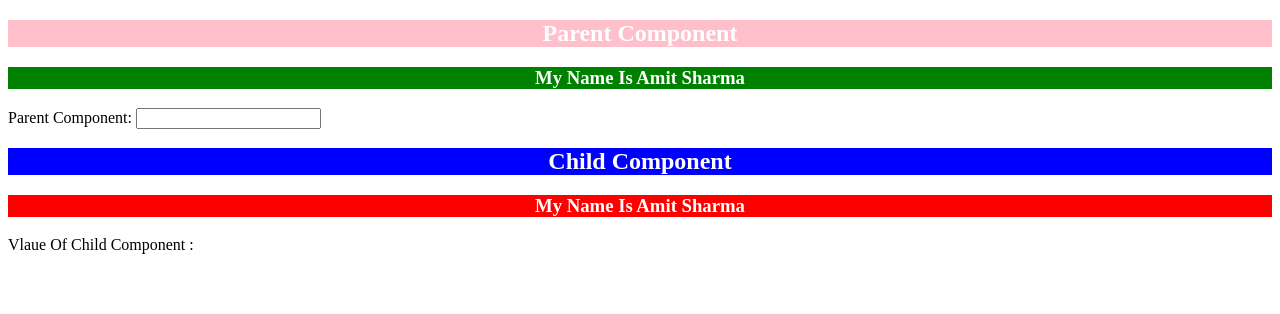
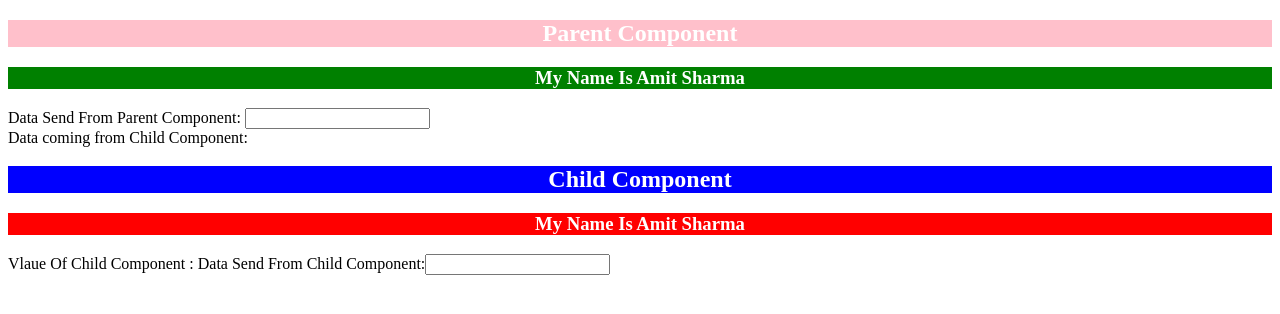
Before and after one commit to amitdheeman23/InterviewQuestions, an Angular app: page / in a window 1280 px wide. Shown: the top 314 px of the page. Built offline with nearby package versions, Linux system fonts and the light colour scheme.

Commit message:
child to Parent communication with output Property

```diff
--- a/src/app/app.component.html
+++ b/src/app/app.component.html
@@ -5,8 +5,10 @@
 <h3>My Name Is Amit Sharma</h3>
 <!-- Parent Component: <input type="text" #Pcomponet (keyup)="0"/>
 <app-home [Pdata]="Pcomponet.value"></app-home> -->
-Parent Component: <input type="text" #Pcomonent (keyup)="0">
-<app-home [data]="Pcomonent.value"></app-home>
+Data Send From Parent Component: <input type="text" #Pcomonent (keyup)="0"><br>
+
+Data coming from Child Component:{{cData}}
+<app-home [data]="Pcomonent.value" (childevent)="getData($event)"></app-home>
 
 
 
--- a/src/app/app.component.ts
+++ b/src/app/app.component.ts
@@ -8,7 +8,12 @@ import { Observable } from 'rxjs';
 })
 export class AppComponent {
   title="Angular"
+  cData='';
   constructor(){
 
   }
+
+  getData(e:any){
+    this.cData=e;
+  }
 }
--- a/src/app/home/home.component.html
+++ b/src/app/home/home.component.html
@@ -4,3 +4,5 @@
 
 <h3>My Name Is Amit Sharma</h3>
 Vlaue Of Child Component :{{data}}
+
+Data Send From Child Component:<input type="text" #Ccomponent  (keyup)="onChange(Ccomponent.value)">
--- a/src/app/home/home.component.ts
+++ b/src/app/home/home.component.ts
@@ -1,16 +1,24 @@
-import { Component, OnInit } from '@angular/core';
+import { Component, EventEmitter, OnInit } from '@angular/core';
 
 @Component({
   selector: 'app-home',
   templateUrl: './home.component.html',
   styleUrls: ['./home.component.scss'],
-  inputs:['data']
+  inputs:['data'],
+  outputs:['chiledEvent']
 })
 export class HomeComponent implements OnInit {
   data:any;
+  chiledEvent=new EventEmitter();
   constructor() { }
 
   ngOnInit(): void {
   }
 
+
+  onChange(e:any){
+    this.chiledEvent.emit(e);
+  }
+
+
 }
```
Also changed, not shown: 2 other files (tests, documents, lock files or other folders).
